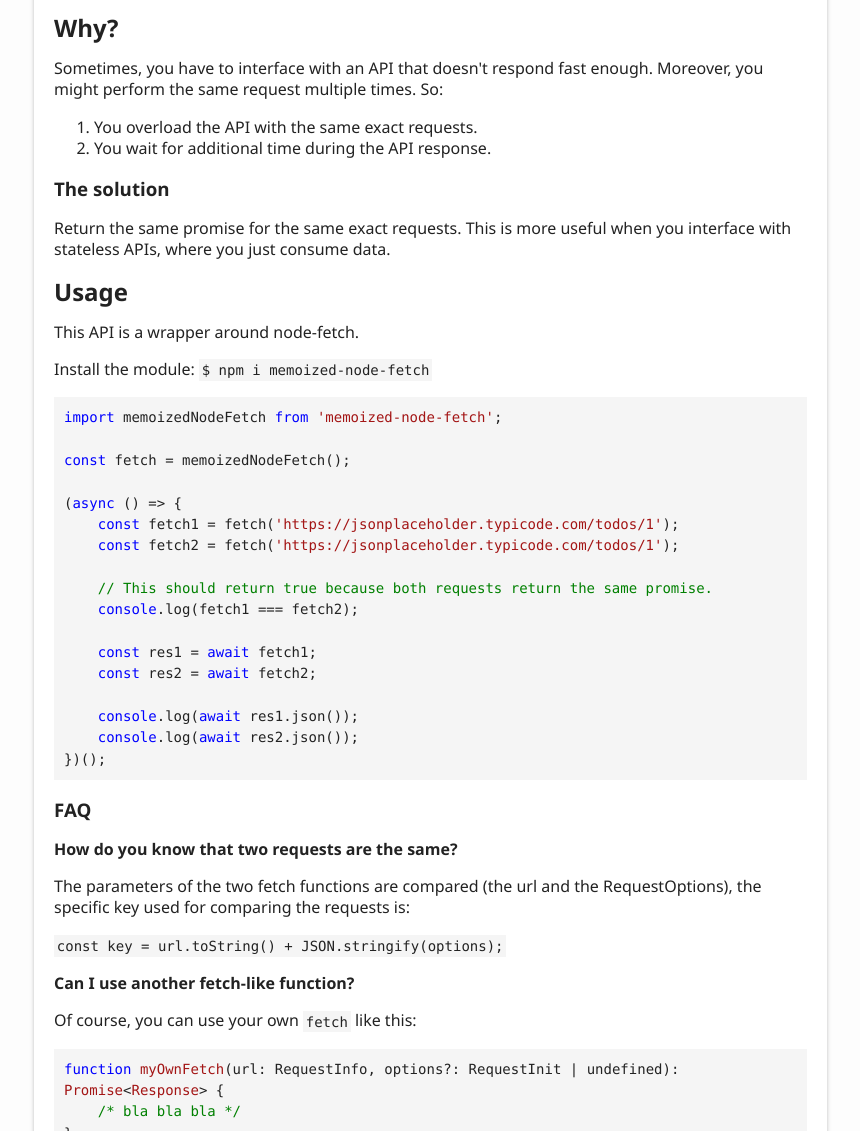
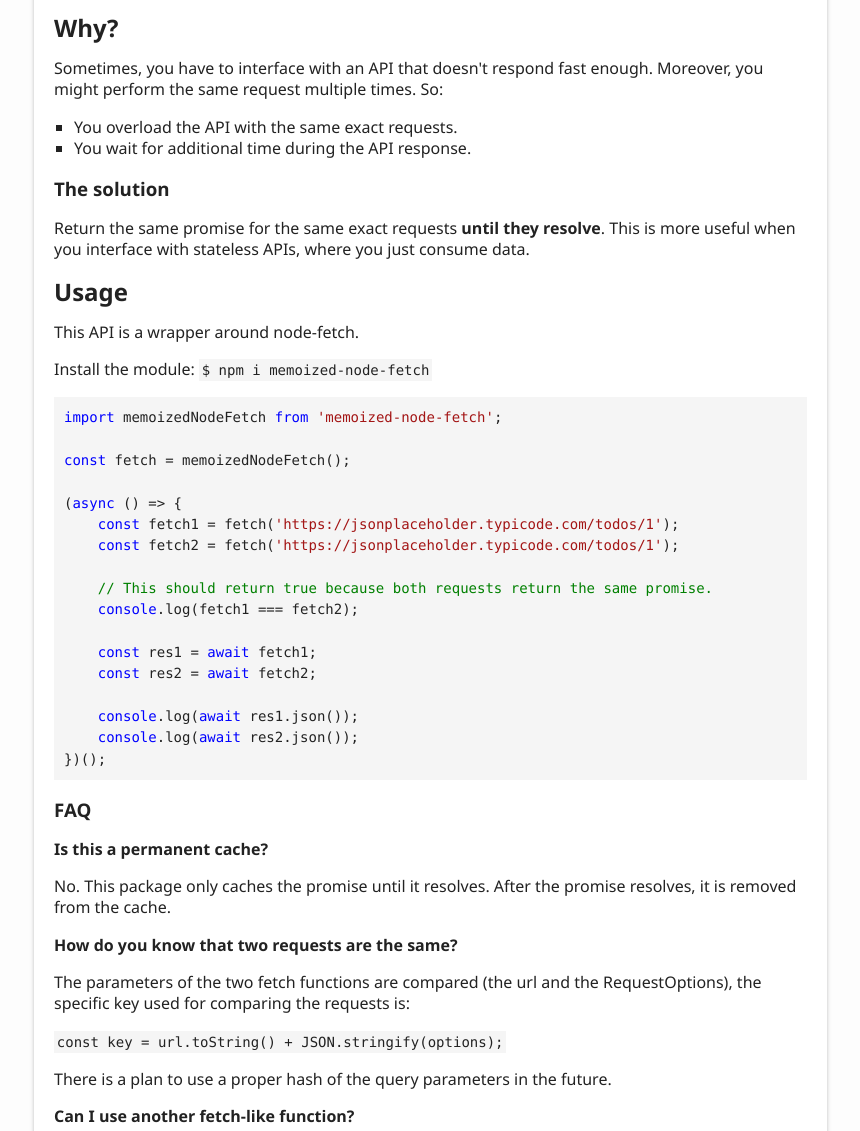
Before and after one commit to chrispanag/memoized-node-fetch, a website: page docs/index.html in a window 1280 px wide. Shown: the part 625-1756 px from the top of the page, without its empty margins (6-866 px from the left). Drawn offline with Linux system fonts and the light colour scheme.

Commit message:
New docs, running prettier and a small change on the tests to ensure integrity

```diff
--- a/docs/index.html
+++ b/docs/index.html
@@ -73,14 +73,14 @@
 					<h2>Why?</h2>
 				</a>
 				<p>Sometimes, you have to interface with an API that doesn&#39;t respond fast enough. Moreover, you might perform the same request multiple times. So:</p>
-				<ol>
+				<ul>
 					<li>You overload the API with the same exact requests.</li>
 					<li>You wait for additional time during the API response.</li>
-				</ol>
+				</ul>
 				<a href="#the-solution" id="the-solution" style="color: inherit; text-decoration: none;">
 					<h3>The solution</h3>
 				</a>
-				<p>Return the same promise for the same exact requests. This is more useful when you interface with stateless APIs, where you just consume data.</p>
+				<p>Return the same promise for the same exact requests <strong>until they resolve</strong>. This is more useful when you interface with stateless APIs, where you just consume data. </p>
 				<a href="#usage" id="usage" style="color: inherit; text-decoration: none;">
 					<h2>Usage</h2>
 				</a>
@@ -106,11 +106,16 @@
 				<a href="#faq" id="faq" style="color: inherit; text-decoration: none;">
 					<h3>FAQ</h3>
 				</a>
+				<a href="#is-this-a-permanent-cache" id="is-this-a-permanent-cache" style="color: inherit; text-decoration: none;">
+					<h4>Is this a permanent cache?</h4>
+				</a>
+				<p>No. This package only caches the promise until it resolves. After the promise resolves, it is removed from the cache.</p>
 				<a href="#how-do-you-know-that-two-requests-are-the-same" id="how-do-you-know-that-two-requests-are-the-same" style="color: inherit; text-decoration: none;">
 					<h4>How do you know that two requests are the same?</h4>
 				</a>
 				<p>The parameters of the two fetch functions are compared (the url and the RequestOptions), the specific key used for comparing the requests is: </p>
 				<p><code>const key = url.toString() + JSON.stringify(options);</code></p>
+				<p>There is a plan to use a proper hash of the query parameters in the future.</p>
 				<a href="#can-i-use-another-fetch-like-function" id="can-i-use-another-fetch-like-function" style="color: inherit; text-decoration: none;">
 					<h4>Can I use another fetch-like function?</h4>
 				</a>
--- a/src/index.ts
+++ b/src/index.ts
@@ -1,6 +1,9 @@
 import fetch, { RequestInfo, RequestInit, Response } from 'node-fetch';
 
-export type FetchFunctionType = (url: RequestInfo, init?: RequestInit | undefined) => Promise<Response>
+export type FetchFunctionType = (
+    url: RequestInfo,
+    init?: RequestInit | undefined
+) => Promise<Response>;
 
 export default function memoizedNodeFetchFactory(fetchFunction: FetchFunctionType = fetch) {
     const promiseCache: Map<string, Promise<Response>> = new Map();
```
Also changed, not shown: docs/modules/_index_.html (+2 -2 lines), package.json (+4 -3 lines), tests/index.spec.ts (+13 -6 lines).
